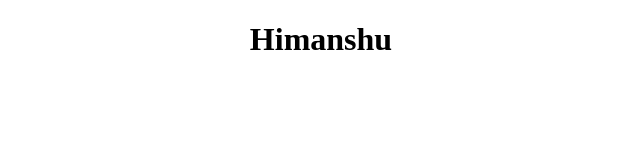
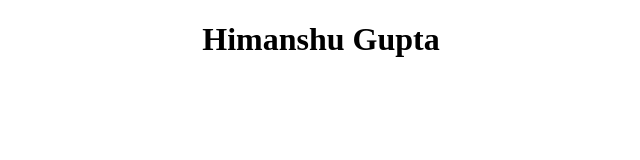
Before and after one commit to himaanshugupta/Lets-Learn-Git, a plain HTML site: page index.html in a window 1280 px wide. Shown: the whole page, without its empty margins (319-959 px from the left). Drawn offline with Linux system fonts and the light colour scheme.

Commit message:
second commit

```diff
--- a/index.html
+++ b/index.html
@@ -4,9 +4,10 @@
     <meta charset="UTF-8">
     <meta http-equiv="X-UA-Compatible" content="IE=edge">
     <meta name="viewport" content="width=device-width, initial-scale=1.0">
+    <link rel="stylesheet" href="style.css">
     <title>Document</title>
 </head>
 <body>
-    <h1 style="text-align: center;">Himanshu</h1>
+    <h1 style="text-align: center;">Himanshu Gupta</h1>
 </body>
 </html>
```
Also changed, not shown: style.css (added).
